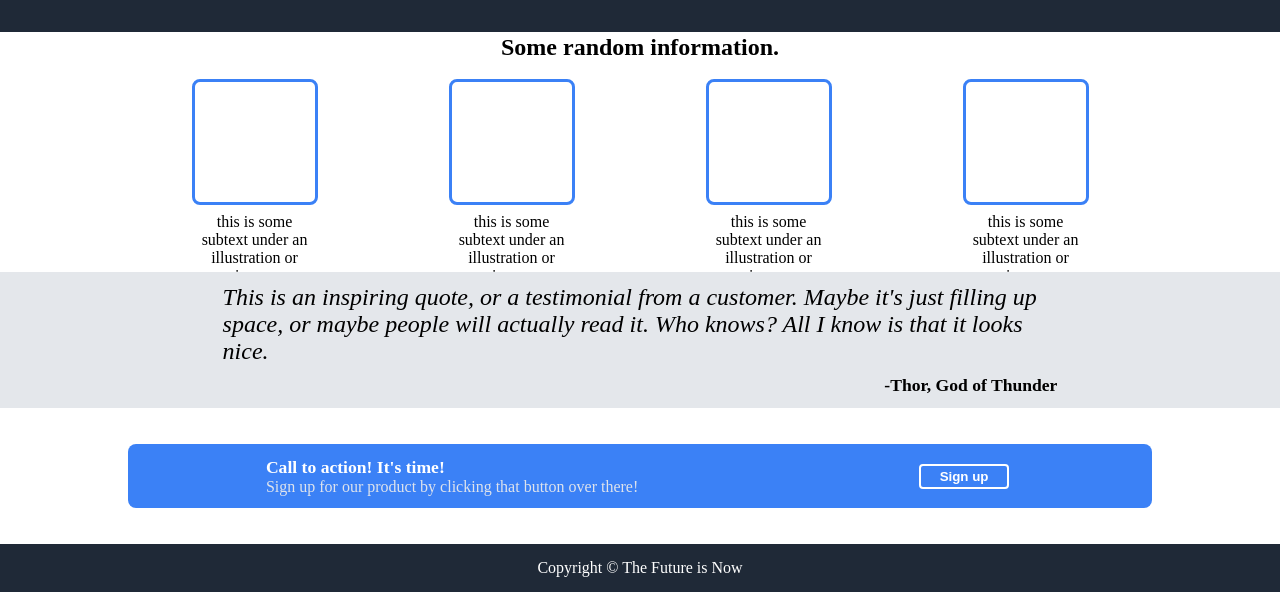
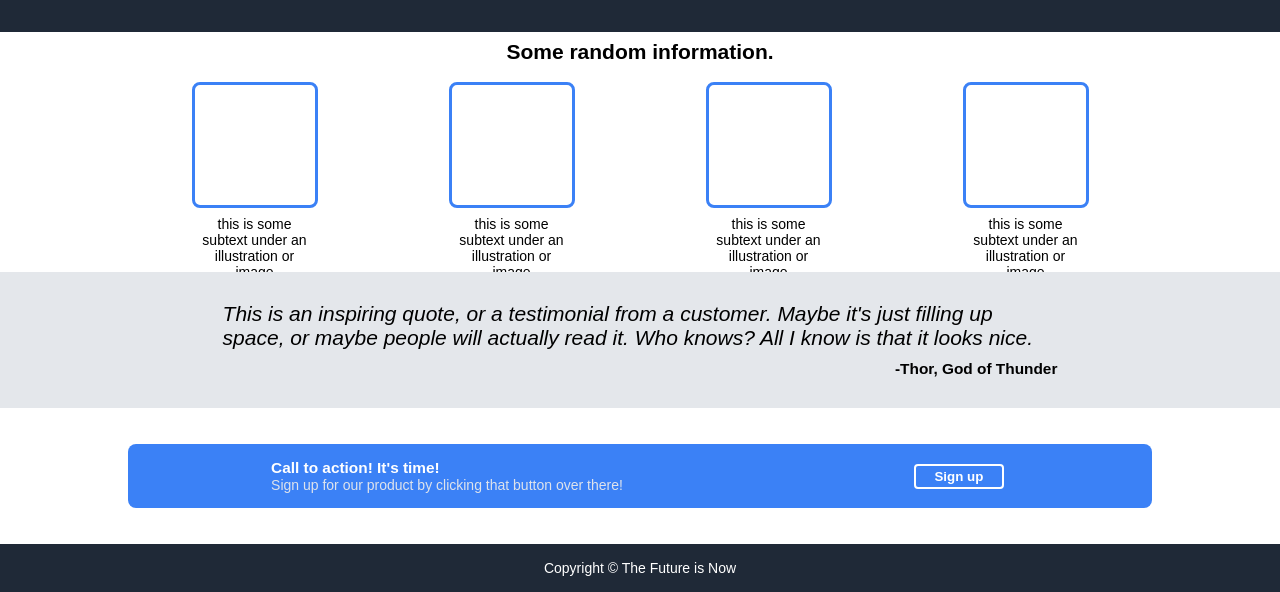
Before and after one commit to cyborgus-com/odin-found-proj-landing, a plain HTML site: page full_page/index.html in a window 1280 px wide. Shown: the part 208-800 px from the top of the page. Drawn offline with Linux system fonts and the light colour scheme.

Commit message:
completed, fonts and sizes adjusted, looks great now

```diff
--- a/full_page/style.css
+++ b/full_page/style.css
@@ -5,6 +5,8 @@ body {
     height: 100vh;
     width: 100vw;
     margin: 0;
+    font-family: sans-serif;
+    font-size: 14px;
 }
 
 /* HEADER */
```
